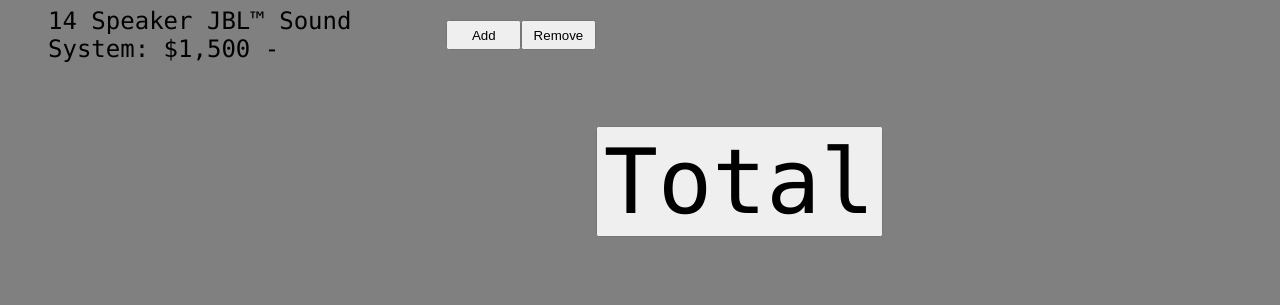
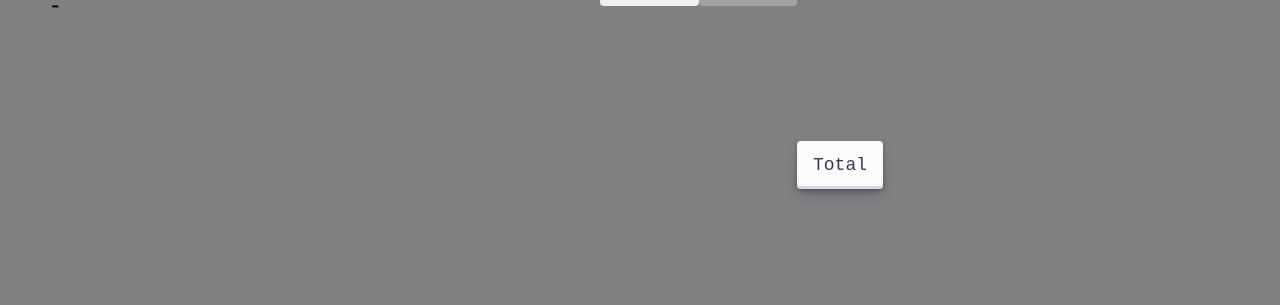
Before and after one commit to bradenfarr/Avalon, a plain HTML site: page pricing.html in a window 1280 px wide. Shown: the part 633-938 px from the top of the page. After the commit the page ends 890 px from the top, so only its background shows below. Drawn offline with Linux system fonts and the light colour scheme.

Commit message:
Updates css :)

```diff
--- a/avalon.js
+++ b/avalon.js
@@ -6,8 +6,6 @@ let btn3 = document.getElementById("button3");
 let btn3r = document.getElementById("button3r");
 let totalCost = document.querySelector('.total');
 let cost = 43000
-
-import react from 'react';
 
 // Button parameters
 
--- a/styles.css
+++ b/styles.css
@@ -31,8 +31,8 @@
   font-family: "Lucidia Console", monospace;
   font-size: 30px;
   list-style: none;
-  padding: 0;
-  margin: 0;
+  padding: 5px;
+  margin: 5px;
 }
 
 .primary-navigation a {
@@ -41,11 +41,8 @@
 }
 
 .primary-navigation a:hover {
-  background-color: gray;
+  color: gray;
   text-decoration: none;
-  box-shadow: 0 8px 16px 0 rgba(0,0,0,0.2), 0 6px 20px 0 rgba(0,0,0,0.19);
-  border-style: solid;
-  border-width: 1px;
 }
 
 .primary-navigation a:visited {
@@ -188,6 +185,8 @@ body {
   width: 100px;
   height: 30px;
   margin-left: 15px;
+  border-width: 0px;
+  border-radius: 4px;
 }
 
 .button:active {
@@ -198,9 +197,15 @@ body {
   pointer-events: none;
 }
 
+.button:hover {
+  box-shadow:0 4px 8px 0 rgba(0,0,0,0.2), 0 4px 8px 0 rgba(0,0,0,0.19);
+}
 .buttonr {
   width: 100px;
   height: 30px;
+  border-radius: 4px;
+  border-width: 0px;
+  box-shadow: #56575a;
 }
 
 .buttonr:active {
@@ -211,13 +216,57 @@ body {
   pointer-events: none;
 }
 
-.totalbutton {
-  display: flex;
-  align-items: center;
-  margin-top: 500px;
+.buttonr:hover {
+  box-shadow:0 4px 8px 0 rgba(0,0,0,0.2), 0 4px 8px 0 rgba(0,0,0,0.19);
 }
 
 #totalBtn {
   font-size: 90px;
   font-family: "Monaco", monospace;
 }
+
+#totalBtn {
+  margin-top: 500px;
+  align-items: center;
+  appearance: none;
+  background-color: #FCFCFD;
+  border-radius: 4px;
+  border-width: 0;
+  box-shadow: rgba(45, 35, 66, 0.4) 0 2px 4px,rgba(45, 35, 66, 0.3) 0 7px 13px -3px,#D6D6E7 0 -3px 0 inset;
+  box-sizing: border-box;
+  color: #36395A;
+  cursor: pointer;
+  display: inline-flex;
+  font-family: "JetBrains Mono",monospace;
+  height: 48px;
+  justify-content: center;
+  line-height: 1;
+  list-style: none;
+  overflow: hidden;
+  padding-left: 16px;
+  padding-right: 16px;
+  position: relative;
+  text-align: left;
+  text-decoration: none;
+  transition: box-shadow .15s,transform .15s;
+  user-select: none;
+  -webkit-user-select: none;
+  touch-action: manipulation;
+  white-space: nowrap;
+  will-change: box-shadow,transform;
+  font-size: 18px;
+}
+
+#totalBtn:focus {
+  box-shadow: #D6D6E7 0 0 0 1.5px inset, rgba(45, 35, 66, 0.4) 0 2px 4px, rgba(45, 35, 66, 0.3) 0 7px 13px -3px, #D6D6E7 0 -3px 0 inset;
+}
+
+#totalBtn:hover {
+  box-shadow: rgba(45, 35, 66, 0.4) 0 4px 8px, rgba(45, 35, 66, 0.3) 0 7px 13px -3px, #D6D6E7 0 -3px 0 inset;
+  transform: translateY(-2px);
+}
+
+#totalBtn:active {
+  box-shadow: #D6D6E7 0 3px 7px inset;
+  transform: translateY(2px);
+}
```
